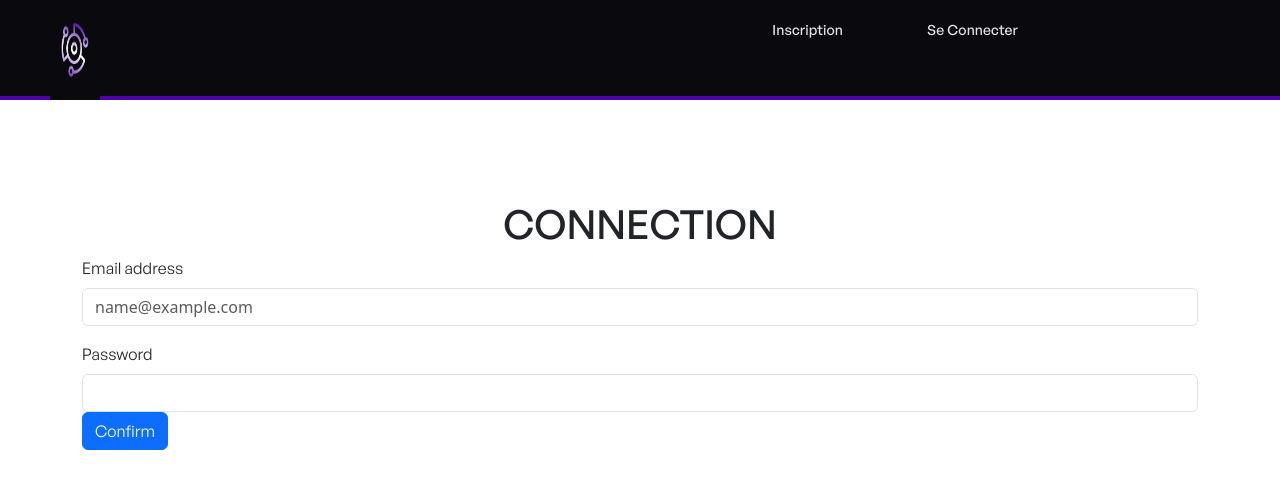
After one commit to lutchoo/CRUD-PHP, a PHP site: page /login.php in a window 1280 px wide. The commit adds this page. Shown: the top 489 px of the page. Run offline with PHP 8.4, Linux system fonts and the light colour scheme; tables that the repository leaves empty or names only in its code hold one stand-in row (values such as "Sample post").

Commit message:
seconde version (a finir)

```diff
--- /dev/null
+++ b/deco.php
@@ -0,0 +1,5 @@
+<?php
+session_start();
+session_destroy();
+header('location: index.php')
+?>
--- a/function.php
+++ b/function.php
@@ -1 +1,99 @@
 <?php
+
+function dbConnect(){
+    try {
+        $dbh = new PDO('mysql:host=localhost;dbname=sql_blog', 'root', "");
+        return $dbh;
+    } catch (PDOException $e) {
+        // tenter de réessayer la connexion après un certain délai, par exemple
+        echo 'echec de la connection';
+    }
+}
+
+
+
+function signIn($name,$email,$password){
+    $connect = dbConnect();
+    $sanitized_email= filter_var($email, FILTER_SANITIZE_EMAIL);
+
+    if(filter_var($sanitized_email, FILTER_VALIDATE_EMAIL)){
+        $stmt = $connect->prepare("SELECT COUNT(*) FROM auteurs WHERE auteurs.email = :email ");
+        $stmt->bindParam(':email',$sanitized_email);
+        $stmt->execute();
+        $count = $stmt->fetchColumn();
+
+    if($count > 0){
+        header("Location:signin.php?message=adresse mail deja utiliser &color=danger ");
+
+    }else{
+        $stmt = $connect->prepare("INSERT INTO auteurs (name,email,password) VALUE(:name,:email,:password)");
+        $stmt->bindParam(':name',$name);
+        $stmt->bindParam(':email',$email);
+        $stmt->bindParam(':password',$password);
+        $stmt->execute();
+        header("Location:login.php?message=utilisateur enregister &color=success ");
+
+    }
+    }else{
+        header("Location:signin.php?message=adresse mail invalide &color=danger ");
+    }
+}
+
+function logIn($email, $password){
+    $connect = dbConnect();
+    $stmt = $connect->prepare("SELECT * FROM auteurs WHERE auteurs.email = :toto");
+    $stmt->bindParam(':toto',$email, PDO::PARAM_STR);
+    $stmt ->execute();
+    $user = $stmt->fetch(PDO::FETCH_ASSOC);
+    //var_dump($user);
+    if(!$user){
+        echo "mauvais mot de passe ou nom d'utilisateur";
+        header("Location:login.php?message=mauvais mot de passe ou nom d'utilisateur &color=danger ");
+
+        }else{
+
+            if(password_verify($password, $user['password'])){
+                echo 'utilisateur connecte';
+                session_start();
+                $_SESSION['user_id'] = $user['auteur_id'];
+                $_SESSION['user_email'] = $user['email'];
+                header("Location:index.php?message=utilisateur connecte &color=success ");
+
+            }else{
+                echo "mauvais mot de passe ou nom d'utilisateur ";
+                header("Location:login.php?message=mauvais mot de passe ou nom d'utilisateur &color=danger ");
+
+            }
+    }
+
+}
+
+function getArticles(){
+    $connect = dbConnect();
+    $stmt = $connect->prepare("SELECT * FROM articles JOIN auteurs ON articles.`id-auteur` = auteurs.auteur_id ");
+    $stmt->execute();
+    $article = $stmt->fetchAll(PDO::FETCH_ASSOC);
+    return $article;
+    var_dump($article);
+}
+
+function getArticleById($id){
+    $connect = dbConnect();
+    $stmt = $connect->prepare("SELECT * FROM articles JOIN auteurs ON articles.`id-auteur` = auteurs.auteur_id WHERE articles.article_id = $id ");
+    $stmt->execute();
+    $oneArticle = $stmt->fetchAll(PDO::FETCH_ASSOC);
+    return $oneArticle;
+}
+
+
+function addArticle($titre,$img,$text,$date,$autor){
+    $connect = dbConnect();
+    $stmt = $connect->prepare("INSERT INTO articles (titre,image,text,date,`id-auteur`) VALUE (:titre, :img, :text, :date, :autor)");
+    $stmt->bindParam(':titre', $titre, PDO::PARAM_STR);
+    $stmt->bindParam(':img', $img, PDO::PARAM_STR);
+    $stmt->bindParam(':text', $text, PDO::PARAM_STR);
+    $stmt->bindParam(':date', $date, PDO::PARAM_STR);
+    $stmt->bindParam(':autor', $autor, PDO::PARAM_INT);
+    $stmt->execute();
+
+}
--- /dev/null
+++ b/login.php
@@ -0,0 +1,29 @@
+<?php
+require_once 'partial/header.php' ;
+require_once 'partial/nav.php';
+require_once 'function.php';
+
+if(isset($_POST) && !empty($_POST)){
+    $email = $_POST["email"];
+    $password = $_POST["password"];
+    logIn($email,$password);
+
+}
+?>
+
+<main class='container'>
+
+<h1 class="text-center">CONNECTION</h1>
+<form action="login.php" method ="POST">
+    <div class="mb-3">
+        <label for="email" class="form-label">Email address</label>
+        <input type="email" class="form-control" id="email" placeholder="name@example.com" name='email'>
+    </div>
+    <div>
+        <label for="Password" class="form-label">Password</label>
+        <input type="password" id="Password" class="form-control" aria-describedby="passwordHelpBlock" name='password'>
+    </div>
+    <button type="submit" class="btn btn-primary mb-3"><span>Confirm</span> </button>
+</form>
+
+<?php require_once 'partial/footer.php' ?>
--- a/partial/header.php
+++ b/partial/header.php
@@ -8,3 +8,4 @@
     <link href="https://cdn.jsdelivr.net/npm/bootstrap@5.3.1/dist/css/bootstrap.min.css" rel="stylesheet" integrity="sha384-4bw+/aepP/YC94hEpVNVgiZdgIC5+VKNBQNGCHeKRQN+PtmoHDEXuppvnDJzQIu9" crossorigin="anonymous">
 </head>
 <body>
+<?php session_start() ?>
--- a/partial/nav.php
+++ b/partial/nav.php
@@ -1,15 +1,31 @@
 <header>
     <div id="container-1">
-    <div id="logo"><img src="img/Black and White Minimalist Modern Clean Technology Logo .png" alt=""></div>
+    <div id="logo"><a href="index.php"><img src="img/Black and White Minimalist Modern Clean Technology Logo .png" alt=""></a></div>
     </div>
     <div id="container-2">
         <nav>
             <a id="icon-menu" href="#"><img src="img/menu-icon.png" alt=""></a>
-            <ul>
-                <li><a href=""></a></li>
+            <?php if(isset($_SESSION) && !empty($_SESSION)){ ?>
+                <ul>
+                <li class="deroulant"><a href="">Mon compte</a></li>
+                <li><a href="deco.php">Se Deconnecter</a></li>
+                <ul class="sous" >
+                    <li><a href="add.php">ajouter un article</a></li>
+                </ul>
+                </ul>
+            <?php  }else{?>
+                <ul>
                 <li><a href="signIn.php">Inscription</a></li>
-                <li><a href="">Se connecter</a></li>
+                <li><a href="login.php">Se connecter</a></li>
             </ul>
+          <?php  }?>
+
         </nav>
     </div>
 </header>
+<?php if(isset($_GET)&& !empty($_GET)){ ?>
+        <div class="alert alert-<?=$_GET['color']?> alert-dismissible fade show" role="alert">
+            <strong><?=$_GET["message"]?></strong>
+            <button type="button" class="btn-close" data-bs-dismiss="alert" aria-label="Close"></button>
+        </div>
+    <?php }?>
--- a/style.css
+++ b/style.css
@@ -6,13 +6,15 @@
 .custom-font {
     font-family: 'generalSans', sans-serif; /* Utilisez le nom défini dans font-family */
 }
+body, h1, label, span{
+    font-family: "generalSans", sans-serif;
+}
 
 
 header{
-    font-family: "generalsans";
+    font-family: "generalSans" , sans-serif;
     width: 100%;
     height: 100px;
-
     top: 0;
     left: 0;
     border-bottom: 4px solid #4D03A6;
@@ -33,6 +35,10 @@ nav{
     padding: 15px;
     width: 50%;
 }
+.sous_menu{
+    display: none;
+}
+
 nav ul{
     width: 100%;
 }
```
Also changed, not shown: add.php (added, +56 -0 lines), detail.php (added, +45 -0 lines), index.php (+18 -4 lines), signIn.php (+5 -2 lines), font/GeneralSans-Variable.ttf (added), images/65087b2f8cc2a.png (added), images/65087b375a33f.png (added), images/65087c4612aa4.jpg (added), images/Black and White Minimalist Modern Clean Technology Logo .png (added), images/e500.jpg (added), images/goku_right_2.png (added), images/navbar_2.jpg (added), images/projectile.png (added).
